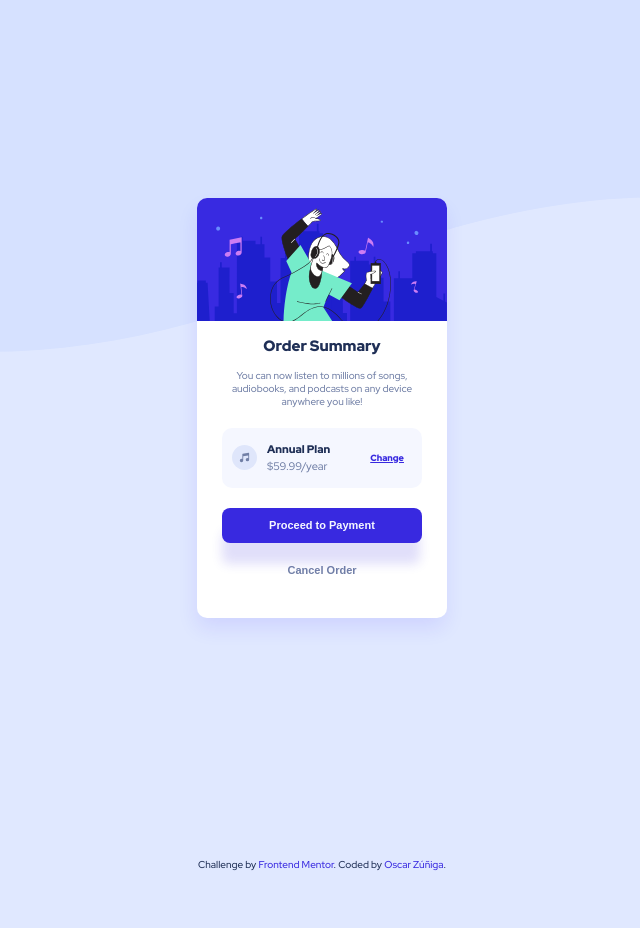
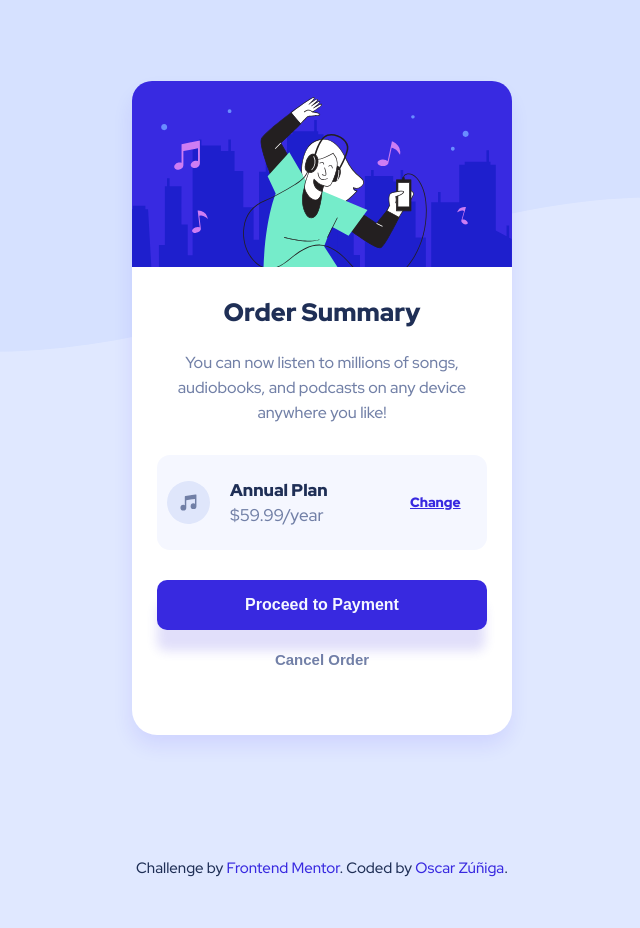
Before and after one commit to 1994oscar/order-summary-component-main-chlg-04, a website: page index.html in a window 1280 px wide. Shown: the whole page, without its empty margins (318-958 px from the left). Drawn offline with Linux system fonts and the light colour scheme.

Commit message:
Responsive optimization

```diff
--- a/sass/base/_base.scss
+++ b/sass/base/_base.scss
@@ -46,16 +46,14 @@ footer{
     text-align: center;
     padding: 5rem 2rem;
     color: $dark-blue;
+
     >a{
         text-decoration: none;
         color: $bright-blue;
     }
 
-    @include media-min-max-query(300px, 400px){
+    @include media-min(300px){
         font-size: 1.5rem;
     }
 
-    @include media-min-max-query(400px, 500px){
-        font-size: 1.6rem;
-    }
 }
--- a/sass/components/_buttons.scss
+++ b/sass/components/_buttons.scss
@@ -22,7 +22,10 @@
 
         @include media-min-max-query(400px, 500px){
             font-size: 1.6rem;
-            //letter-spacing: .1rem;
+        }
+
+        @include media-min(700px){
+            font-size: 1.6rem;
         }
     }
 
@@ -34,20 +37,22 @@
 
         @include media-min-max-query(300px, 400px){
             font-size: 1.4rem;
-            //letter-spacing: .1rem;
         }
 
         @include media-min-max-query(400px, 500px){
             font-size: 1.5rem;
         }
+
+        @include media-min(700px){
+            font-size: 1.5rem;
+        }
+
+
     }
 
-    @include media-min-max-query(300px, 400px){
+    @include media-min(300px){
         height: 5rem;
+        border-radius: 1rem;
     }
 
-    @include media-min-max-query(400px, 500px){
-        height: 6rem;
-        border-radius: 1rem;
-    }
 }
--- a/sass/components/_card.scss
+++ b/sass/components/_card.scss
@@ -11,8 +11,19 @@
         border-radius: 2rem;
     }
 
-    @include media-min-max-query(400px, 500px){
-        width: 35.5rem;
+    @include media-min(400px){
         border-radius: 2.5rem;
     }
+
+    @include media-min-max-query(400px, 700px){
+        width: 35.5rem;
+    }
+
+    @include media-min-max-query(700px, 1400px){
+        width: 38rem;
+    }
+
+    @include media-min(1440px){
+        width: 45rem;
+    }
 }
--- a/sass/components/_summary-box.scss
+++ b/sass/components/_summary-box.scss
@@ -12,12 +12,12 @@
             border-top-left-radius: 1rem;
             border-top-right-radius: 1rem;
 
-            @include media-min-max-query(300px, 400px){
+            @include media-min-max-query(300px, 1400px){
                 border-top-left-radius: 2rem;
                 border-top-right-radius: 2rem;
             }
 
-            @include media-min-max-query(400px, 500px){
+            @include media-min(1440px){
                 border-top-left-radius: 2.5rem;
                 border-top-right-radius: 2.5rem;
             }
@@ -39,9 +39,19 @@
                 font-size: 2.35rem;
             }
 
-            @include media-min-max-query(400px, 500px){
+            @include media-min-max-query(400px, 700px){
                 margin-top: 2.5rem;
                 font-size: 2.50rem;
+            }
+
+            @include media-min-max-query(700px, 1400px){
+                margin-top: 2.5rem;
+                font-size: 2.52rem;
+            }
+
+            @include media-min(1440px){
+                margin-top: 5.4rem;
+                font-size: 3rem;
             }
         }
 
@@ -56,12 +66,12 @@
                 padding: 0 2.51rem;
             }
 
-            @include media-min-max-query(400px, 500px){
+            @include media-min(400px){
                 font-size: 1.6rem;
                 line-height: 2.5rem;
                 padding: 0 1.2rem;
-                //letter-spacing: .1rem;
             }
+
         }
 
         &-plan{
@@ -85,9 +95,21 @@
                     margin-right: 1.5rem;
                 }
 
-                @include media-min-max-query(400px, 500px){
-                    height: 6rem;
-                    width: 6rem;
+                @include media-min-max-query(400px,700px){
+                    height: 4rem;
+                    width: 4rem;
+                    margin-right: 2rem;
+                }
+
+                @include media-min-max-query(700px, 1400px){
+                    height: 4.3rem;
+                    width: 4.3rem;
+                    margin-right: 2rem;
+                }
+
+                @include media-min(1440px){
+                    height: 4.7rem;
+                    width: 4.7rem;
                     margin-right: 2rem;
                 }
             }
@@ -107,9 +129,10 @@
                         font-size:1.5rem;
                     }
 
-                    @include media-min-max-query(400px, 500px){
+                    @include media-min(400px){
                         font-size:1.7rem;
                     }
+
                 }
 
                 >span{
@@ -122,7 +145,7 @@
                         font-size:1.5rem;
                     }
 
-                    @include media-min-max-query(400px, 500px){
+                    @include media-min(400px){
                         font-size:1.7rem;
                     }
                 }
@@ -131,8 +154,16 @@
                     width: 10rem;
                 }
 
-                @include media-min-max-query(400px, 500px){
+                @include media-min-max-query(400px, 700px){
                     width: 10.5rem;
+                }
+
+                @include media-min-max-query(700px, 1400px){
+                    width: 14rem;
+                }
+
+                @include media-min(1440px){
+                    width: 15rem;
                 }
             }
 
@@ -145,8 +176,16 @@
                     font-size:1.2rem;
                 }
 
-                @include media-min-max-query(400px, 500px){
+                @include media-min-max-query(400px,700px){
                     font-size:1.3rem;
+                }
+
+                @include media-min-max-query(700px, 1400px){
+                    font-size:1.35rem;
+                }
+
+                @include media-min(1440px){
+                    font-size:1.4rem;
                 }
             }
 
@@ -157,11 +196,26 @@
                 border-radius: 1.2rem;
             }
 
-            @include media-min-max-query(400px, 500px){
+            @include media-min-max-query(400px, 700px){
                 margin-top: 3rem;
                 margin-bottom: 3rem;
                 height: 9rem;
                 border-radius: 1.2rem;
+            }
+
+            @include media-min-max-query(700px, 1400px){
+                margin-top: 3rem;
+                margin-bottom: 3rem;
+                height: 9.5rem;
+                border-radius: 1.3rem;
+            }
+
+            @include media-min(1440px){
+                margin-top: 3.4rem;
+                margin-bottom: 3.4rem;
+                height: 10rem;
+                border-radius: 1.4rem;
+                padding: 0 2rem;
             }
         }
 
@@ -169,8 +223,16 @@
             width: 28rem;
         }
 
-        @include media-min-max-query(400px, 500px){
+        @include media-min-max-query(400px, 700px){
             width: 30rem;
+        }
+
+        @include media-min-max-query(700px, 1400px){
+            width: 33rem;
+        }
+
+        @include media-min(1440px){
+            width: 35.5rem;
         }
     }
 
@@ -183,14 +245,15 @@
         > .btn:last-child{
             margin-top: 1rem;
             margin-bottom: 3rem;
-            @include media-min-max-query(300px, 400px){
+
+            @include media-min-max-query(300px, 500px){
                 margin-top: .5rem;
                 margin-bottom: 2rem;
             }
 
-            @include media-min-max-query(400px, 500px){
+            @include media-min(500px){
                 margin-top: .5rem;
-                margin-bottom: 2rem;
+                margin-bottom: 5rem;
             }
         }
 
@@ -198,8 +261,16 @@
             width: 28rem;
         }
 
-        @include media-min-max-query(400px, 500px){
+        @include media-min-max-query(400px, 700px){
             width: 30rem;
+        }
+
+        @include media-min-max-query(700px, 1400px){
+            width: 33rem;
+        }
+
+        @include media-min(1440px){
+            width: 35.5rem;
         }
     }
 }
```
Also changed, not shown: README.md, css/styles.css, design/screenshot-solution.png (added).
